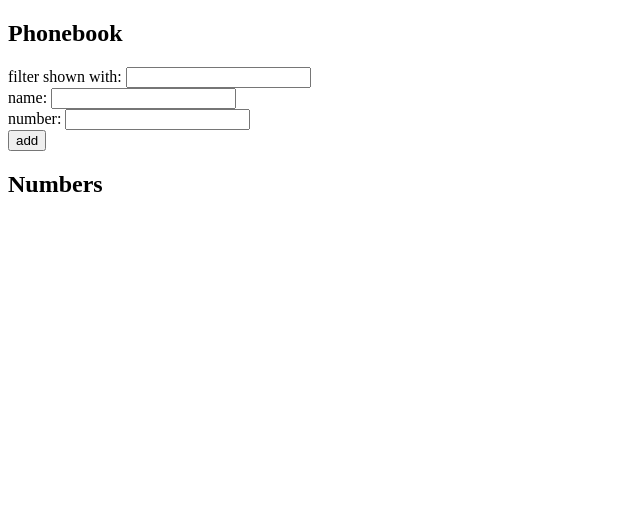
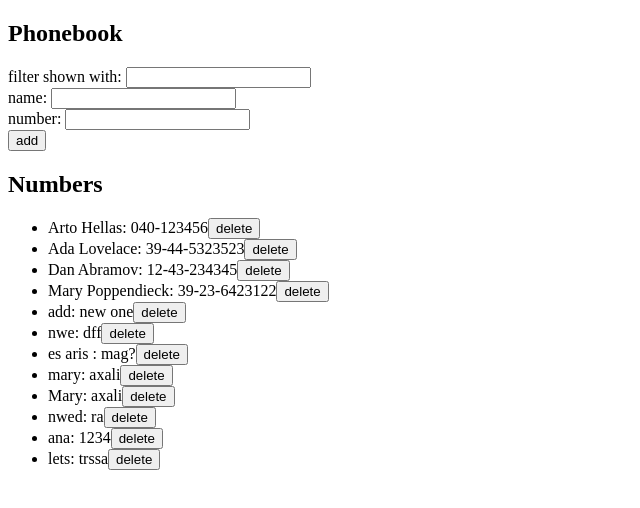
Before and after one commit to tekla900/Phonebook, a React (Create React App) app: page / in a window 1280 px wide. Shown: the top 508 px of the page, without its empty margins (0-640 px from the left). Built offline with nearby package versions, Linux system fonts and the light colour scheme; data requests are answered from the project's data file.

Commit message:
fixed errors about adding contacts, however still having issues with deleting them lol

```diff
--- a/db.json
+++ b/db.json
@@ -54,6 +54,11 @@
       "name": "ana",
       "number": "1234",
       "id": 12
+    },
+    {
+      "name": "lets",
+      "number": "trssa",
+      "id": 13
     }
   ]
 }
--- a/src/App.js
+++ b/src/App.js
@@ -22,8 +22,7 @@ const App = () => {
   const [persons, setPersons] = useState([])
   const [newName, setNewName] = useState('')
   const [newNumber, setNewNumber] = useState('')
-  const [searchName, setNewSearch] = useState('')
-  const [personsFilter, setPersonsFilter] = useState(persons)
+  const[searchTerm, setSearchTerm] = useState('')
   const [message, setMessage] = useState(null)
 
 // წამოღება სერვერიდან
@@ -103,13 +102,7 @@ const App = () => {
   }
 
   const filterPersons = (event) => {
-    const searchName = event.target.value.toLowerCase()
-    setNewSearch(searchName)
-    const newPersons = persons.filter (
-      (person) =>
-        person.name.toLowerCase().search(searchName) !== -1
-    )
-    setPersonsFilter(newPersons)
+    setSearchTerm(event.target.value.toLowerCase())
   }
 
   const handleNameChange = (event) => {
@@ -135,7 +128,7 @@ const App = () => {
   };
 
   const searchData ={
-    searchName,
+    searchTerm,
     filterPersons
   }
 
@@ -147,7 +140,7 @@ const App = () => {
       <Form data={formData} />
       <h2>Numbers</h2>
       <ul>
-           <Person personsFilter={personsFilter} handleDelete={handleDelete}/>
+      <Person persons={persons} searchTerm={searchTerm} handleDelete={handleDelete}/>
       </ul>
     </div>
   )
--- a/src/components/Person.js
+++ b/src/components/Person.js
@@ -1,12 +1,25 @@
-const Person = ({ personsFilter, handleDelete }) => {
-  console.log(personsFilter);
-    return personsFilter.map ((person) => (
+// const Person = ({ personsFilter, handleDelete }) => {
+//   console.log(personsFilter);
+//     return personsFilter.map ((person) => (
+//       <li key={person.id}>
+//         {person.name} <span>{person.number}</span>
+//         <button onClick={() => handleDelete(person.id)}>delete</button>
+//       </li>
+//     )
+//   )
+//   }
+
+//   export default Person
+
+  const Person = ({ persons, searchTerm, handleDelete }) => {
+    return persons
+      .filter((person) => person.name.toLowerCase().includes(searchTerm))
+      .map((person) => (
       <li key={person.id}>
-        {person.name} <span>{person.number}</span>
+        {person.name}: <span>{person.number}</span>
         <button onClick={() => handleDelete(person.id)}>delete</button>
       </li>
-    )
-  )
-  }
+    ));
+  };
 
-  export default Person
+  export default Person;
```
